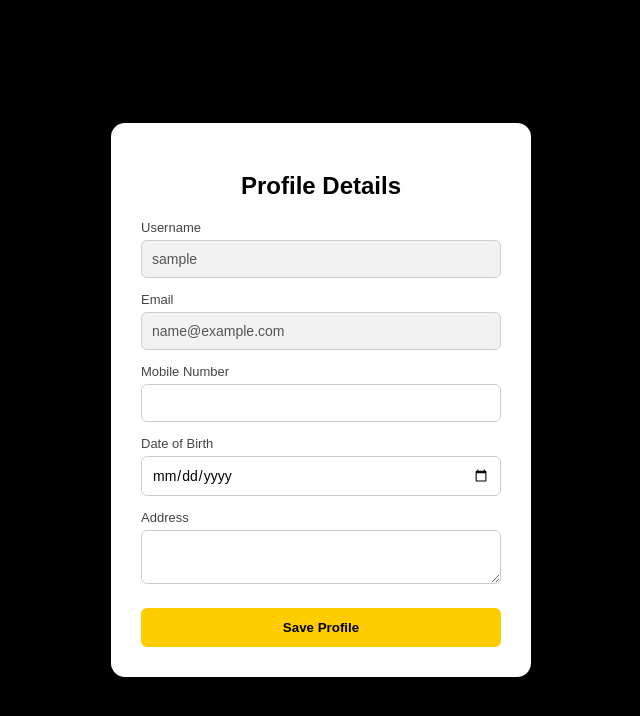
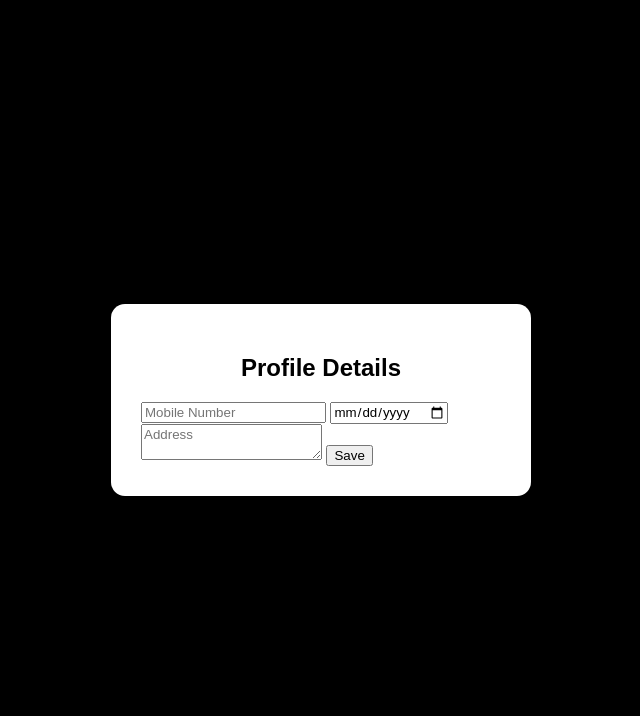
Before and after one commit to prajwal0426/ifruit, a Flask app: page /profile in a window 1280 px wide. Shown: the top 716 px of the page, without its empty margins (319-959 px from the left). Run offline with Flask 3, Linux system fonts and the light colour scheme; the visitor is signed in with stand-in values (Sample User, id 1); data comes from the database, SQL or seed files in the repository.

Commit message:
saving problem fixed update 2

```diff
--- a/app.py
+++ b/app.py
@@ -24,7 +24,7 @@ def get_db():
     return conn
 
 # -------------------------------------------------
-# Initialize database (important for Render)
+# Initialize database (Render-safe)
 # -------------------------------------------------
 def init_db():
     db = get_db()
@@ -42,6 +42,7 @@ def init_db():
         )
     """)
     db.commit()
+    db.close()
 
 init_db()
 
@@ -82,11 +83,11 @@ def register():
             (username, password)
         )
         db.commit()
+        session["user_id"] = cursor.lastrowid
     except sqlite3.IntegrityError:
         return render_template("index.html", error="User already exists")
-
-    user_id = cursor.lastrowid
-    session["user_id"] = user_id
+    finally:
+        db.close()
 
     return redirect("/home")
 
@@ -101,6 +102,7 @@ def login():
         "SELECT * FROM users WHERE username = ? AND password = ?",
         (username, password)
     ).fetchone()
+    db.close()
 
     if not user:
         return render_template("index.html", error="Invalid username or password")
@@ -147,11 +149,11 @@ def google_callback():
             avatar
         ))
         db.commit()
-        user_id = cursor.lastrowid
+        session["user_id"] = cursor.lastrowid
     else:
-        user_id = user["id"]
+        session["user_id"] = user["id"]
 
-    session["user_id"] = user_id
+    db.close()
     return redirect("/home")
 
 # ---------------- Home ----------------
@@ -165,14 +167,16 @@ def home():
         "SELECT * FROM users WHERE id = ?",
         (session["user_id"],)
     ).fetchone()
+    db.close()
 
     if not user:
+        session.clear()
         return redirect("/")
 
     return render_template(
         "home.html",
         user=user,
-        short_name=user["username"][:7]
+        short_name=user["username"][:7] if user["username"] else ""
     )
 
 # ---------------- Profile ----------------
@@ -186,6 +190,10 @@ def profile():
         "SELECT * FROM users WHERE id = ?",
         (session["user_id"],)
     ).fetchone()
+    db.close()
+
+    if not user:
+        return redirect("/")
 
     return render_template("profile.html", user=user)
 
@@ -195,9 +203,9 @@ def update_profile():
     if "user_id" not in session:
         return redirect("/")
 
-    mobile = request.form.get("mobile")
-    dob = request.form.get("dob")
-    address = request.form.get("address")
+    mobile = request.form.get("mobile", "")
+    dob = request.form.get("dob", "")
+    address = request.form.get("address", "")
 
     db = get_db()
     db.execute("""
@@ -205,8 +213,9 @@ def update_profile():
         SET mobile = ?, dob = ?, address = ?
         WHERE id = ?
     """, (mobile, dob, address, session["user_id"]))
+    db.commit()
+    db.close()
 
-    db.commit()
     return redirect("/profile")
 
 # ---------------- Logout ----------------
@@ -220,4 +229,4 @@ def logout():
 # -------------------------------------------------
 if __name__ == "__main__":
     port = int(os.environ.get("PORT", 10000))
-    app.run(host="0.0.0.0", port=port)
+    app.run(host="0.0.0.0", port=port, debug=True)
--- a/templates/profile.html
+++ b/templates/profile.html
@@ -12,34 +12,12 @@
     <h2>Profile Details</h2>
 
     <form action="/profile/update" method="POST">
+    <input type="text" name="mobile" placeholder="Mobile Number">
+    <input type="date" name="dob">
+    <textarea name="address" placeholder="Address"></textarea>
 
-      <div class="profile-row">
-        <label>Username</label>
-        <input type="text" value="{{ user.username }}" disabled>
-      </div>
-
-      <div class="profile-row">
-        <label>Email</label>
-        <input type="email" value="{{ user.email }}" disabled>
-      </div>
-
-      <div class="profile-row">
-        <label>Mobile Number</label>
-        <input type="text" name="mobile" value="{{ user.mobile or '' }}">
-      </div>
-
-      <div class="profile-row">
-        <label>Date of Birth</label>
-        <input type="date" name="dob" value="{{ user.dob or '' }}">
-      </div>
-
-      <div class="profile-row">
-        <label>Address</label>
-        <textarea name="address">{{ user.address or '' }}</textarea>
-      </div>
-
-      <button type="submit" class="save-btn">Save Profile</button>
-    </form>
+    <button type="submit">Save</button>
+</form>
   </div>
 
 </body>
```
